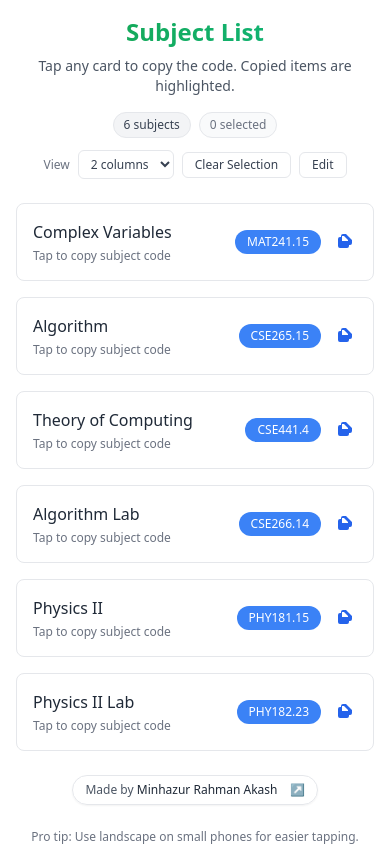
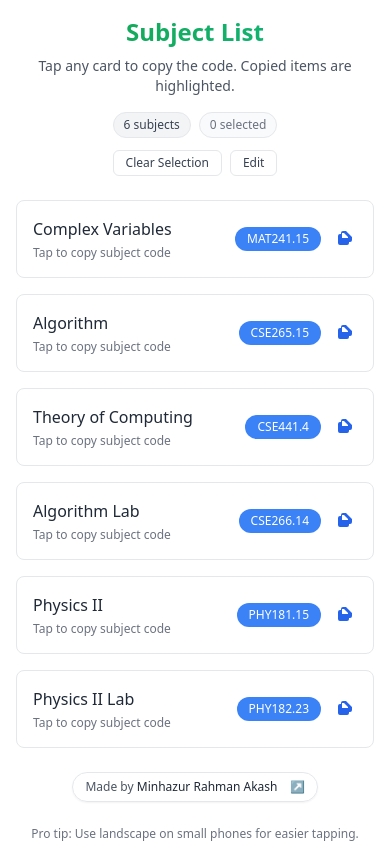
Before and after one commit to minhazurakash/Subject-picker, a Next.js app: page / in a window 390 px wide. Built offline with nearby package versions, Linux system fonts and the light colour scheme.

Commit message:
view selection hidden in phone

```diff
--- a/src/pages/index.tsx
+++ b/src/pages/index.tsx
@@ -217,7 +217,7 @@
           <div className="flex flex-wrap items-center justify-center gap-2">
             {/* Layout: compact select on small screens */}
             {/* Radio group for column view */}
-            <div className="flex items-center gap-2">
+            <div className="hidden md:flex items-center gap-2">
               {/* Mobile: simple select */}
               <label
                 htmlFor="colsSelect"
```
